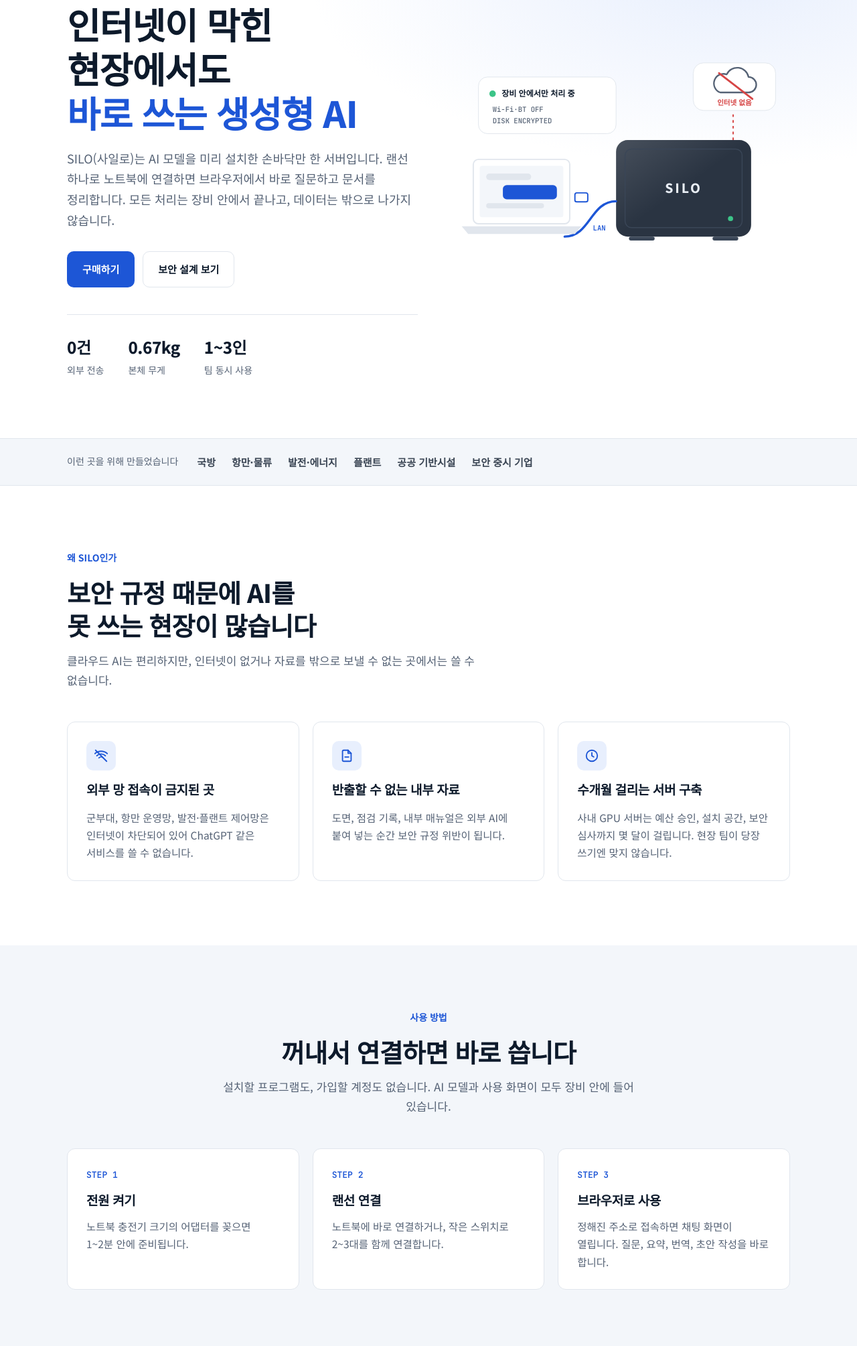
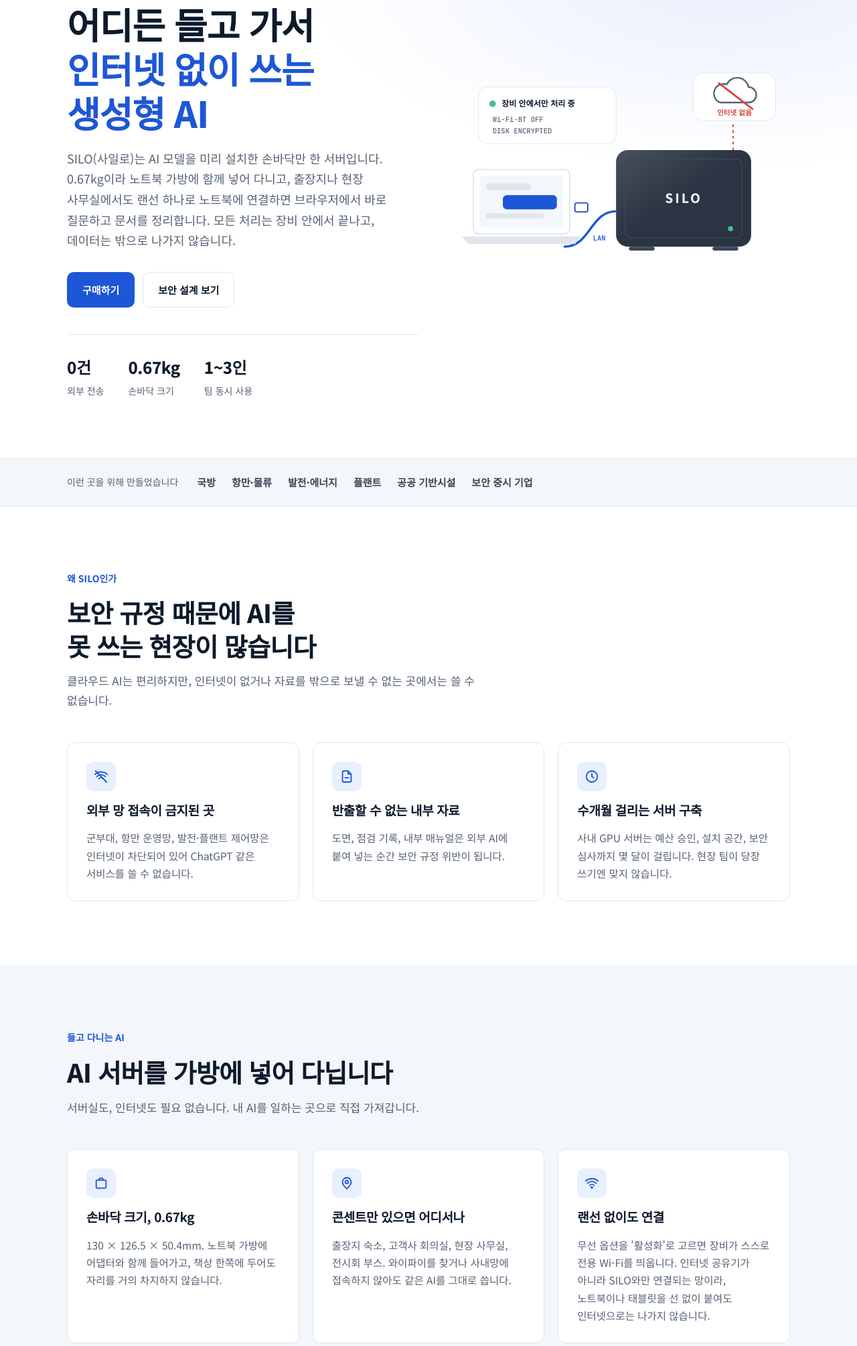
Before and after one commit to Hoony0321/silo-landing, a plain HTML site: page index.html in a window 1280 px wide. Shown: the part 188-2197 px from the top of the page at 67% size. Drawn offline with Linux system fonts and the light colour scheme.

Commit message:
휴대성 강조: 들고 다니는 AI 섹션과 출장·이동 활용 사례 (#2)
* 주문서에 광고 유입 경로(utm) 자동 기록

Co-Authored-By: Claude Opus 5.5 <noreply@anthropic.com>
Claude-Session: https://claude.ai/code/session_011bWjtGzNkJKKvwSY9gVWbg

* 가격 표시를 최종 금액으로 변경(부가세 별도 표기 제거)

Co-Authored-By: Claude Opus 5.5 <noreply@anthropic.com>
Claude-Session: https://claude.ai/code/session_011bWjtGzNkJKKvwSY9gVWbg

* 휴대성 강조: 히어로 문구, '들고 다니는 AI' 섹션, 출장·이동 활용 사례 추가

Co-Authored-By: Claude Opus 5.5 <noreply@anthropic.com>
Claude-Session: https://claude.ai/code/session_011bWjtGzNkJKKvwSY9gVWbg

* 연결 방식을 유선/무선 선택으로 안내, 무선 연결 FAQ 추가

Co-Authored-By: Claude Opus 5.5 <noreply@anthropic.com>
Claude-Session: https://claude.ai/code/session_011bWjtGzNkJKKvwSY9gVWbg

* 보안 항목을 '인터넷 연결 차단'으로 변경

Co-Authored-By: Claude Opus 5.5 <noreply@anthropic.com>
Claude-Session: https://claude.ai/code/session_011bWjtGzNkJKKvwSY9gVWbg

---------

Co-authored-by: Claude <noreply@anthropic.com>

```diff
--- a/index.html
+++ b/index.html
@@ -4,17 +4,17 @@
 <meta charset="utf-8">
 <meta name="viewport" content="width=device-width,initial-scale=1,viewport-fit=cover">
 <style>body{margin:0}img{max-width:100%}[hidden]{display:none!important}</style>
-<title>SILO 사일로 · 폐쇄망 AI 서버</title>
+<title>SILO 사일로 · 들고 다니는 폐쇄망 AI 서버</title>
 <link rel="icon" href="favicon.ico" sizes="any">
 <link rel="icon" href="favicon.svg" type="image/svg+xml">
 <link rel="icon" href="favicon-32.png" type="image/png" sizes="32x32">
 <link rel="apple-touch-icon" href="apple-touch-icon.png">
 <meta name="theme-color" content="#1D56D6">
-<meta name="description" content="인터넷 없이 현장에서 쓰는 휴대형 생성형 AI 서버. 데이터가 장비 밖으로 나가지 않습니다.">
+<meta name="description" content="손바닥 크기, 0.67kg. 가방에 넣어 다니며 인터넷 없이 쓰는 휴대용 생성형 AI 서버. 데이터가 장비 밖으로 나가지 않습니다.">
 <meta property="og:type" content="website">
 <meta property="og:site_name" content="SILO 사일로">
-<meta property="og:title" content="SILO 사일로 | 인터넷 없이 쓰는 휴대형 AI 서버">
-<meta property="og:description" content="인터넷이 막힌 현장에서도 바로 쓰는 생성형 AI. 데이터가 밖으로 나가지 않습니다. 145만원부터.">
+<meta property="og:title" content="SILO 사일로 | 들고 다니며 인터넷 없이 쓰는 AI 서버">
+<meta property="og:description" content="손바닥 크기 0.67kg, 어디든 들고 가서 바로 쓰는 생성형 AI. 데이터가 밖으로 나가지 않습니다. 145만원부터.">
 <meta property="og:url" content="https://silo-ai.kr/">
 <meta property="og:image" content="https://silo-ai.kr/og.png">
 <meta property="og:image:width" content="1200">
@@ -238,6 +238,7 @@ footer .wrap{display:flex;flex-wrap:wrap;justify-content:space-between;align-ite
     <a class="logo" href="#top"><i></i>SILO<small>사일로</small></a>
     <nav class="links" aria-label="페이지 메뉴">
       <a href="#why">도입 이유</a>
+      <a href="#portable">휴대성</a>
       <a href="#security">보안</a>
       <a href="#cases">활용 사례</a>
       <a href="#buy">구매</a>
@@ -252,15 +253,15 @@ footer .wrap{display:flex;flex-wrap:wrap;justify-content:space-between;align-ite
   <div class="wrap">
     <div>
       <span class="pill"><span class="dot"></span>주문 접수 중 · 결제 후 1~2주 내 납품</span>
-      <h1>인터넷이 막힌 현장에서도<br><em>바로 쓰는 생성형 AI</em></h1>
-      <p class="sub">SILO(사일로)는 AI 모델을 미리 설치한 손바닥만 한 서버입니다. 랜선 하나로 노트북에 연결하면 브라우저에서 바로 질문하고 문서를 정리합니다. 모든 처리는 장비 안에서 끝나고, 데이터는 밖으로 나가지 않습니다.</p>
+      <h1>어디든 들고 가서<br><em>인터넷 없이 쓰는 생성형 AI</em></h1>
+      <p class="sub">SILO(사일로)는 AI 모델을 미리 설치한 손바닥만 한 서버입니다. 0.67kg이라 노트북 가방에 함께 넣어 다니고, 출장지나 현장 사무실에서도 랜선 하나로 노트북에 연결하면 브라우저에서 바로 질문하고 문서를 정리합니다. 모든 처리는 장비 안에서 끝나고, 데이터는 밖으로 나가지 않습니다.</p>
       <div class="cta">
         <a class="btn btn-primary" href="#buy">구매하기</a>
         <a class="btn btn-line" href="#security">보안 설계 보기</a>
       </div>
       <div class="facts">
         <div><b>0건</b><span>외부 전송</span></div>
-        <div><b>0.67kg</b><span>본체 무게</span></div>
+        <div><b>0.67kg</b><span>손바닥 크기</span></div>
         <div><b>1~3인</b><span>팀 동시 사용</span></div>
       </div>
     </div>
@@ -351,7 +352,34 @@ footer .wrap{display:flex;flex-wrap:wrap;justify-content:space-between;align-ite
   </div>
 </section>
 
-<section class="alt" id="how">
+<section class="alt" id="portable">
+  <div class="wrap">
+    <div class="head">
+      <span class="eyebrow">들고 다니는 AI</span>
+      <h2>AI 서버를 가방에 넣어 다닙니다</h2>
+      <p>서버실도, 인터넷도 필요 없습니다. 내 AI를 일하는 곳으로 직접 가져갑니다.</p>
+    </div>
+    <div class="cards3">
+      <div class="card">
+        <div class="ico"><svg viewBox="0 0 24 24" fill="none" stroke="currentColor" stroke-width="2" stroke-linecap="round" stroke-linejoin="round"><rect x="4" y="7" width="16" height="13" rx="2"/><path d="M9 7V5a1 1 0 0 1 1-1h4a1 1 0 0 1 1 1v2"/></svg></div>
+        <h3>손바닥 크기, 0.67kg</h3>
+        <p>130 × 126.5 × 50.4mm. 노트북 가방에 어댑터와 함께 들어가고, 책상 한쪽에 두어도 자리를 거의 차지하지 않습니다.</p>
+      </div>
+      <div class="card">
+        <div class="ico"><svg viewBox="0 0 24 24" fill="none" stroke="currentColor" stroke-width="2" stroke-linecap="round" stroke-linejoin="round"><path d="M12 21s-7-6.2-7-11a7 7 0 0 1 14 0c0 4.8-7 11-7 11z"/><circle cx="12" cy="10" r="2.5"/></svg></div>
+        <h3>콘센트만 있으면 어디서나</h3>
+        <p>출장지 숙소, 고객사 회의실, 현장 사무실, 전시회 부스. 와이파이를 찾거나 사내망에 접속하지 않아도 같은 AI를 그대로 씁니다.</p>
+      </div>
+      <div class="card">
+        <div class="ico"><svg viewBox="0 0 24 24" fill="none" stroke="currentColor" stroke-width="2" stroke-linecap="round"><path d="M2 8.5a15 15 0 0 1 20 0M5 12a10 10 0 0 1 14 0M8.5 15.5a5 5 0 0 1 7 0"/><circle cx="12" cy="19" r="1"/></svg></div>
+        <h3>랜선 없이도 연결</h3>
+        <p>무선 옵션을 '활성화'로 고르면 장비가 스스로 전용 Wi-Fi를 띄웁니다. 인터넷 공유기가 아니라 SILO와만 연결되는 망이라, 노트북이나 태블릿을 선 없이 붙여도 인터넷으로는 나가지 않습니다.</p>
+      </div>
+    </div>
+  </div>
+</section>
+
+<section id="how">
   <div class="wrap">
     <div class="head center">
       <span class="eyebrow">사용 방법</span>
@@ -360,7 +388,7 @@ footer .wrap{display:flex;flex-wrap:wrap;justify-content:space-between;align-ite
     </div>
     <div class="steps">
       <div class="step"><span class="n">STEP 1</span><h3>전원 켜기</h3><p>노트북 충전기 크기의 어댑터를 꽂으면 1~2분 안에 준비됩니다.</p></div>
-      <div class="step"><span class="n">STEP 2</span><h3>랜선 연결</h3><p>노트북에 바로 연결하거나, 작은 스위치로 2~3대를 함께 연결합니다.</p></div>
+      <div class="step"><span class="n">STEP 2</span><h3>랜선 또는 무선 연결</h3><p>랜선으로 노트북에 바로 연결하거나, 무선 활성화 구성이면 장비가 띄우는 전용 Wi-Fi에 접속합니다. 2~3명이 함께 쓸 수 있습니다.</p></div>
       <div class="step"><span class="n">STEP 3</span><h3>브라우저로 사용</h3><p>정해진 주소로 접속하면 채팅 화면이 열립니다. 질문, 요약, 번역, 초안 작성을 바로 합니다.</p></div>
     </div>
   </div>
@@ -374,7 +402,7 @@ footer .wrap{display:flex;flex-wrap:wrap;justify-content:space-between;align-ite
       <p>보안 점검을 받을 때 설명하기 쉽도록 구성 자체를 단순하게 만들었습니다. 도입 기관의 점검에 필요한 구성 설명 자료도 함께 드립니다.</p>
     </div>
     <div class="sec-grid">
-      <div class="sec-item"><h3>무선 기능 차단</h3><p>기본 구성은 Wi-Fi와 Bluetooth를 끈 상태로 출고합니다. 무선 모듈을 물리적으로 떼어 내거나, 필요하면 인터넷과 분리된 장비 전용 Wi-Fi로 켜 둘 수도 있습니다.</p></div>
+      <div class="sec-item"><h3>인터넷 연결 차단</h3><p>외부 인터넷으로 나가는 통신을 막아 둔 상태로 출고합니다. 무선은 현장 규정에 맞춰 끄거나, 모듈을 떼어 내거나, 인터넷 없는 장비 전용 Wi-Fi로만 켤 수 있습니다.</p></div>
       <div class="sec-item"><h3>저장 장치 전체 암호화</h3><p>장비를 잃어버려도 저장된 대화와 자료를 읽을 수 없습니다.</p></div>
       <div class="sec-item"><h3>최소 구성 Linux</h3><p>AI 실행에 필요한 것 외의 서비스는 설치하지 않습니다.</p></div>
       <div class="sec-item"><h3>기록은 장비 안에만</h3><p>대화 기록은 장비에만 남고, 사용자가 직접 지울 수 있습니다.</p></div>
@@ -386,13 +414,15 @@ footer .wrap{display:flex;flex-wrap:wrap;justify-content:space-between;align-ite
   <div class="wrap">
     <div class="head">
       <span class="eyebrow">활용 사례</span>
-      <h2>현장 엔지니어의 하루에 이렇게 쓰입니다</h2>
+      <h2>현장과 출장길에서 이렇게 쓰입니다</h2>
     </div>
     <div class="cases">
       <article class="case"><span class="tag">플랜트 · 발전</span><h3>점검 기록을 보고서로</h3><p>현장 메모를 붙여 넣으면 정해진 양식의 점검 보고서 초안으로 정리합니다.</p><p class="prompt">오늘 점검 메모를 일일 점검 보고서 양식으로 정리해 줘</p></article>
       <article class="case"><span class="tag">항만 · 물류</span><h3>긴 매뉴얼에서 필요한 절차만</h3><p>수십 쪽짜리 장비 매뉴얼에서 지금 필요한 절차만 뽑아 봅니다.</p><p class="prompt">이 절차서에서 크레인 비상정지 후 재가동 순서만 알려 줘</p></article>
       <article class="case"><span class="tag">국방 · 기반시설</span><h3>문서 작성과 교정</h3><p>공문, 교육 자료, 회의록 초안을 쓰고 표현과 맞춤법을 다듬습니다.</p><p class="prompt">회의 메모를 회의록으로 바꾸고 조치 사항을 표로 정리해 줘</p></article>
       <article class="case"><span class="tag">보안 중시 기업</span><h3>번역과 코드 설명</h3><p>해외 장비 사양서 번역, 설정 스크립트 설명과 오류 찾기를 외부 전송 없이 합니다.</p><p class="prompt">이 PLC 설정 스크립트가 어떤 동작을 하는지 설명해 줘</p></article>
+      <article class="case"><span class="tag">출장 · 외근</span><h3>고객사 회의실에서 바로 정리</h3><p>노트북과 함께 가져가 회의 직후 메모를 회의록과 후속 메일 초안으로 정리합니다. 고객 자료를 외부 서비스에 올리지 않습니다.</p><p class="prompt">방금 회의 메모로 회의록과 고객에게 보낼 후속 메일 초안을 써 줘</p></article>
+      <article class="case"><span class="tag">해외 현장 · 이동 근무</span><h3>통신이 불안한 곳에서도 번역</h3><p>인터넷이 느리거나 끊기는 해외 현장, 선박, 지방 현장에서도 사양서 번역과 문서 작성을 그대로 합니다.</p><p class="prompt">이 영문 작업 지시서를 한국어로 번역하고 주의 사항만 따로 뽑아 줘</p></article>
     </div>
   </div>
 </section>
@@ -433,9 +463,9 @@ footer .wrap{display:flex;flex-wrap:wrap;justify-content:space-between;align-ite
             <label class="opt"><input type="radio" name="cfg-wireless" id="cfg-wl-off" value="off" data-name="소프트웨어로 비활성화" checked>
               <span class="opt-body"><b>비활성화</b><span>Wi-Fi·Bluetooth를 끈 상태로 출고</span><em>추가 비용 없음</em></span></label>
             <label class="opt"><input type="radio" name="cfg-wireless" id="cfg-wl-remove" value="remove" data-name="무선 모듈 물리적 제거">
-              <span class="opt-body"><b>물리적 제거</b><span>무선 카드를 떼어 내고 출고. 보안 심사가 엄격한 곳에 권장</span><em>추가 비용 없음</em></span></label>
+              <span class="opt-body"><b>물리적 제거</b><span>무선 카드를 떼어 내고 출고. 군부대처럼 무선 사용이 금지된 곳에 권장</span><em>추가 비용 없음</em></span></label>
             <label class="opt"><input type="radio" name="cfg-wireless" id="cfg-wl-on" value="on" data-name="무선 활성화 (Wi-Fi 접속)">
-              <span class="opt-body"><b>활성화</b><span>장비 Wi-Fi로 랜선 없이 접속. 외부 인터넷에는 연결하지 않음</span><em>추가 비용 없음</em></span></label>
+              <span class="opt-body"><b>활성화</b><span>장비가 띄우는 전용 Wi-Fi로 랜선 없이 접속(인터넷 연결 없음). 일반 사무실·서버실, 출장용에 권장</span><em>추가 비용 없음</em></span></label>
           </div>
         </fieldset>
 
@@ -501,7 +531,7 @@ footer .wrap{display:flex;flex-wrap:wrap;justify-content:space-between;align-ite
     <div class="flow4">
       <div class="step"><span class="n">01</span><h3>구매 신청</h3><p>구성과 수량을 고르고 신청서를 남깁니다.</p></div>
       <div class="step"><span class="n">02</span><h3>견적 · 결제 안내</h3><p>담당자가 연락해 견적서를 보내고 계좌이체, 세금계산서, 기관 구매 절차를 안내합니다.</p></div>
-      <div class="step"><span class="n">03</span><h3>설정 · 점검</h3><p>모델 설치, 암호화, 무선 차단을 마치고 출고 전 동작을 점검합니다.</p></div>
+      <div class="step"><span class="n">03</span><h3>설정 · 점검</h3><p>모델 설치, 암호화, 인터넷 차단과 무선 설정을 마치고 출고 전 동작을 점검합니다.</p></div>
       <div class="step"><span class="n">04</span><h3>납품</h3><p>결제 확인 후 약 1~2주 안에 택배 또는 직접 방문으로 납품합니다.</p></div>
     </div>
   </div>
@@ -520,6 +550,7 @@ footer .wrap{display:flex;flex-wrap:wrap;justify-content:space-between;align-ite
       <details><summary>고장 나면 어떻게 하나요?</summary><p>하드웨어는 제조사 보증 기준으로 처리하고, 설정과 모델 문제는 저희가 직접 지원합니다. 자세한 지원 범위는 견적 안내 때 함께 드립니다.</p></details>
       <details><summary>ChatGPT만큼 똑똑한가요?</summary><p>SILO에 들어가는 gpt-oss-20b는 ChatGPT를 만든 OpenAI가 공개한 모델로, OpenAI 발표 기준 주요 평가에서 자사 o3-mini와 비슷한 성능을 냅니다. 문서 요약, 보고서 초안, 번역, 코드 설명처럼 현장에서 매일 하는 일을 충분히 해냅니다. 여기에 인터넷 연결이 필요 없고, 사용량 요금이 없으며, 자료가 장비 밖으로 나가지 않는다는 점은 클라우드 AI가 줄 수 없는 장점입니다.</p></details>
       <details><summary>정말 외부로 아무것도 나가지 않나요?</summary><p>장비는 인터넷 연결 없이 동작하도록 구성되어 있고 기본 구성은 무선 기능을 끈 상태로 출고합니다. 외부 망에 연결하지 않는 한 데이터가 나갈 경로가 없습니다. 보안 점검에 필요한 구성 설명 자료도 제공합니다.</p></details>
+      <details><summary>무선으로 연결하면 인터넷에 연결되는 것 아닌가요?</summary><p>아닙니다. 무선 활성화 구성에서는 SILO가 스스로 Wi-Fi를 띄우고, 노트북이 그 Wi-Fi에 접속합니다. 휴대폰 핫스팟과 비슷하지만 SILO 자체가 인터넷에 연결되어 있지 않아서, 이 Wi-Fi로는 SILO의 AI만 쓸 수 있고 인터넷으로는 나가지 않습니다. 무선 사용 자체가 금지된 곳이라면 무선 모듈을 물리적으로 떼어 낸 구성을 고르세요. Bluetooth는 쓰지 않습니다.</p></details>
       <details><summary>몇 명이 함께 쓸 수 있나요?</summary><p>1~3명 팀 기준으로 설계했습니다. 여러 명이 동시에 질문하면 차례로 처리되어 응답이 느려질 수 있습니다. 더 많은 인원이 필요하면 상담 때 말씀해 주세요.</p></details>
       <details><summary>응답 속도는 어느 정도인가요?</summary><p>질문 길이와 붙여 넣은 문서 양에 따라 다릅니다. 짧은 질문은 몇 초 안에 답이 나오기 시작하고, 긴 문서 요약은 더 걸립니다. 구매 전에 실제 사용 화면 시연을 요청하실 수 있습니다.</p></details>
       <details><summary>모델 업데이트는 어떻게 하나요?</summary><p>승인된 저장 매체로 업데이트 파일을 전달하거나, 장비를 회수해 업데이트하는 방식 중 기관 규정에 맞는 방법으로 진행합니다.</p></details>
```
